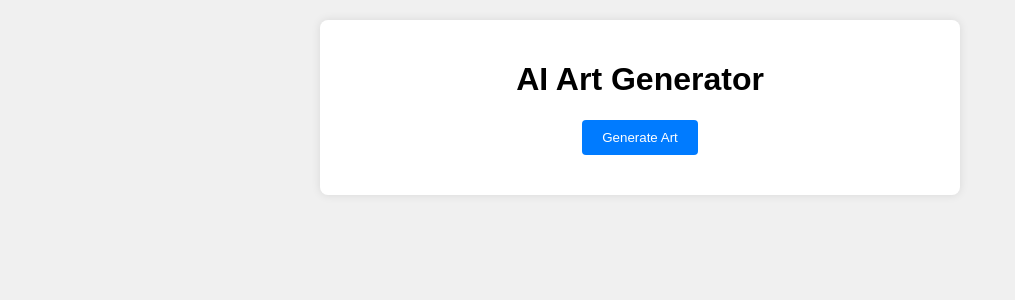
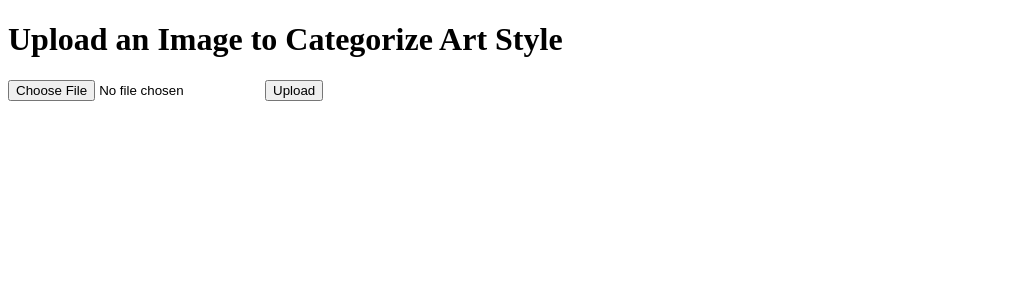
Before and after one commit to mustafabugraavci/flask_app, a Flask app: template templates/index.html in a window 1280 px wide. Shown: the top 300 px of the page, without its empty margins (0-1015 px from the left). Run offline with Flask 3, Linux system fonts and the light colour scheme; the template is opened without the code that fills it, so the values that code supplies are empty.

Commit message:
Typo Fix

```diff
--- a/app.py
+++ b/app.py
@@ -18,7 +18,7 @@ def index():
 
 @app.route('/generate', methods=['GET'])
 def generate():
-    response = model.generate_content("Describe how this product might be manufactured.")
+    response = model.generate_content("Describe how athis product might be manufactured.")
     print(response.text)
 
 
--- a/service/main.py
+++ b/service/main.py
@@ -56,7 +56,7 @@ def update_contact(user_id):
     contact.email = data.get("email", contat.email)
 
     try:
-        db.session.commit
+        db.session.commit()
     except Exception as e:
         return jsonify({"message": str(e)})
 
--- a/templates/index.html
+++ b/templates/index.html
@@ -1,24 +1,14 @@
-<!-- templates/index.html -->
-
-<!DOCTYPE html>
+<!doctype html>
 <html lang="en">
 <head>
-    <meta charset="UTF-8">
-    <title>AI Art Generator</title>
-    <link rel="stylesheet" href="{{ url_for('static', filename='styles.css') }}">
+    <meta charset="utf-8">
+    <title>Upload an Image</title>
 </head>
 <body>
-    <div class="container">
-        <h1>AI Art Generator</h1>
-        <form action="/generate" method="post">
-            <button type="submit">Generate Art</button>
-        </form>
-        {% if image_url %}
-            <div class="art">
-                <h2>Generated Art:</h2>
-                <img src="{{ image_url }}" alt="Generated Art">
-            </div>
-        {% endif %}
-    </div>
+    <h1>Upload an Image to Categorize Art Style</h1>
+    <form method="post" enctype="multipart/form-data">
+        <input type="file" name="file">
+        <input type="submit" value="Upload">
+    </form>
 </body>
 </html>
```
Also changed, not shown: templates/result.html (+10 -17 lines).
